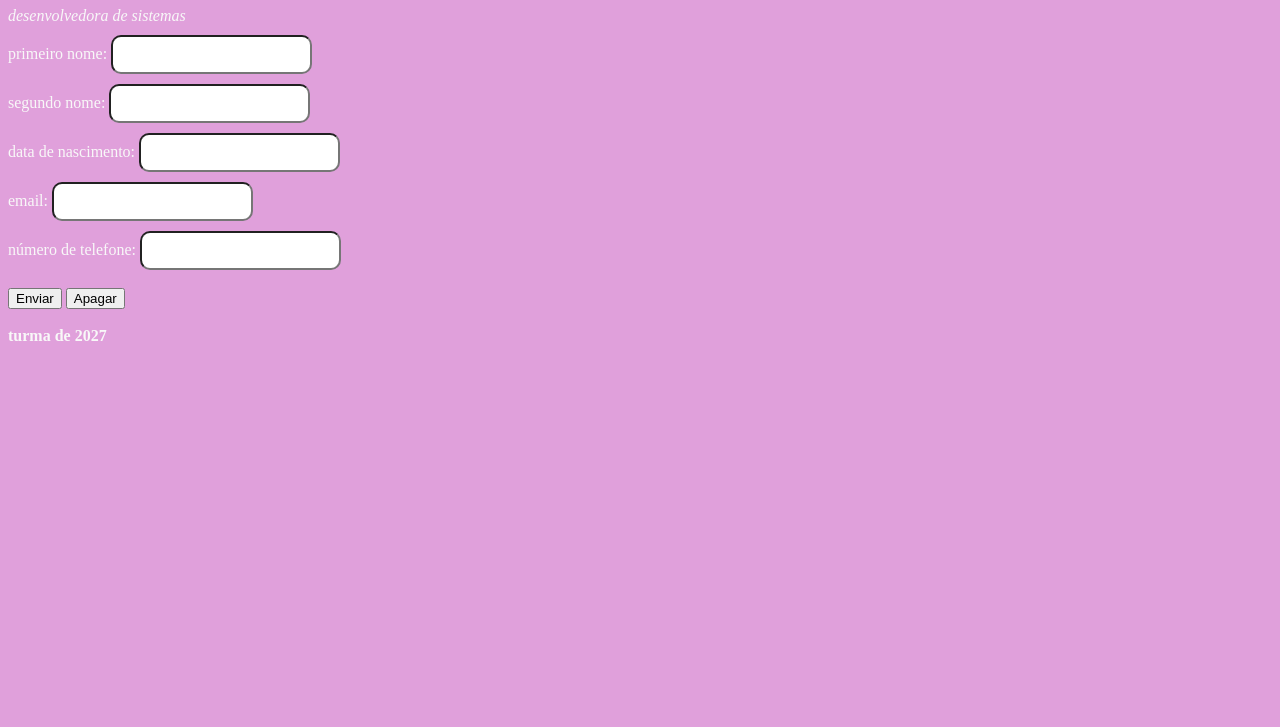
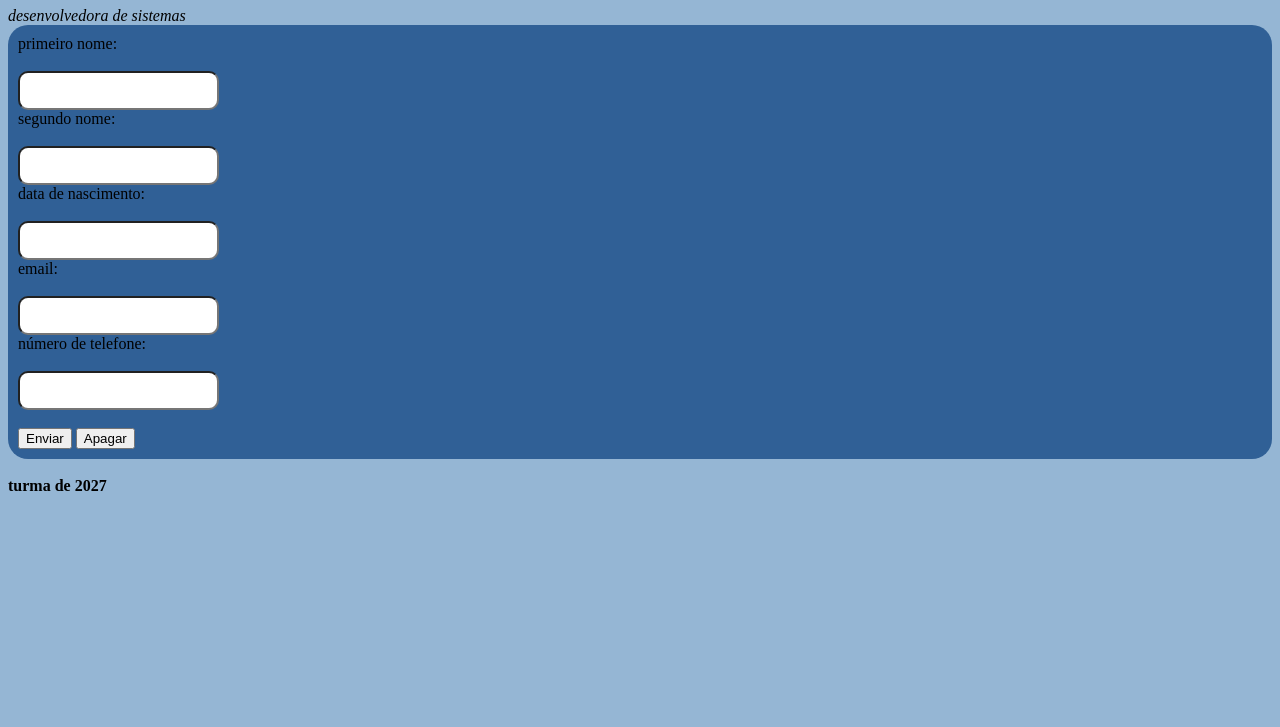
Before and after one commit to morfeu-cami/Back-end-1-atividade, a plain HTML site: page index.html in a window 1280 px wide. Shown: the part 73-800 px from the top of the page. Drawn offline with Linux system fonts and the light colour scheme.

Commit message:
Revise styles in style.css for improved layout
Updated body background color and text color, added container and label styles.

```diff
--- a/style.css
+++ b/style.css
@@ -1,14 +1,26 @@
-
-
 
 body{
-    background-color:rgb(224, 160, 219);
+    background-color:rgb(149, 182, 212);
 }
 .fundo{
-    color:rgb(248, 248, 248)
+    color:rgb(0, 0, 0)
 }
 input{
     padding: 10px 10px 10px 10px;
     border-radius: 10px;
     margin-top: 10px;
 }
+.container{
+    background-color: rgb(48, 96, 150);
+    border-radius: 20px;
+    padding: 10px;
+    width:auto;
+}
+label{
+    flex-direction: column;
+    display:block;
+    margin-bottom: 8px;
+}
+#Titulo1{
+    color:rgb(0, 0, 0)
+}
```
